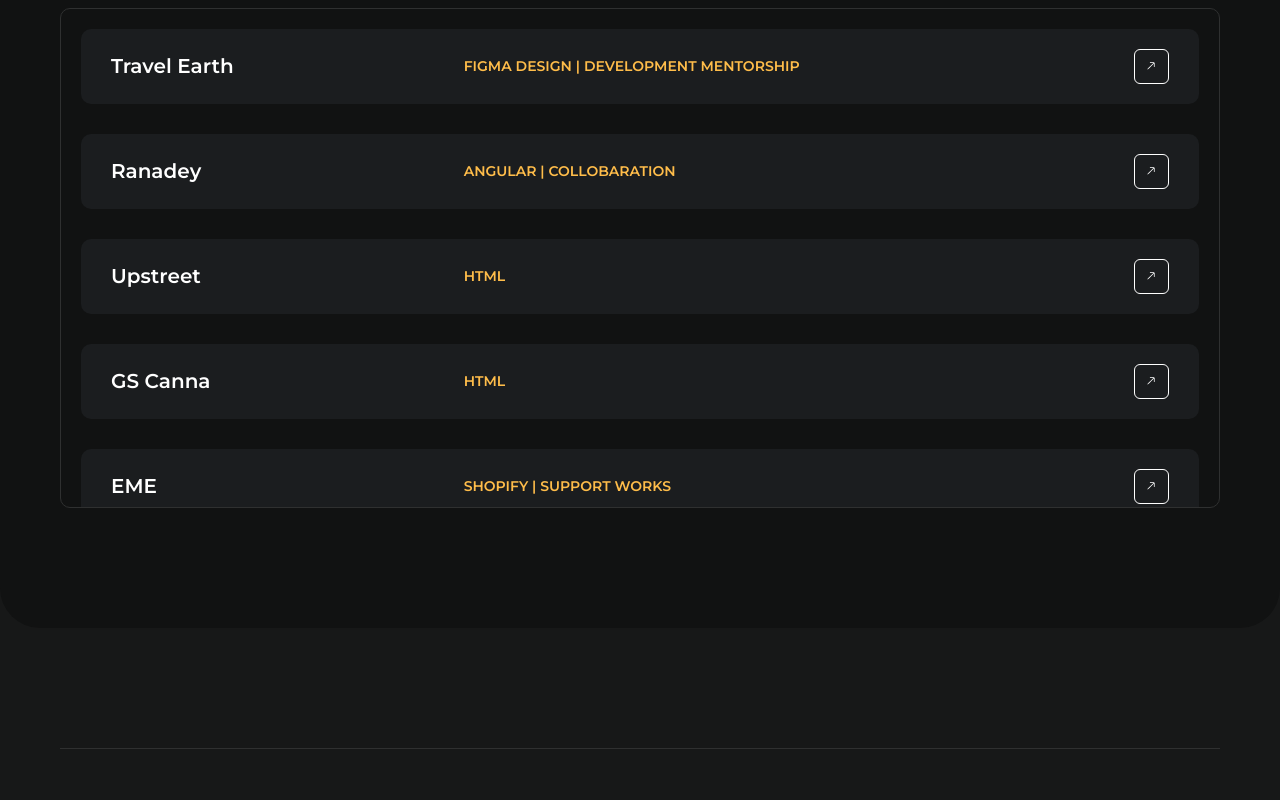
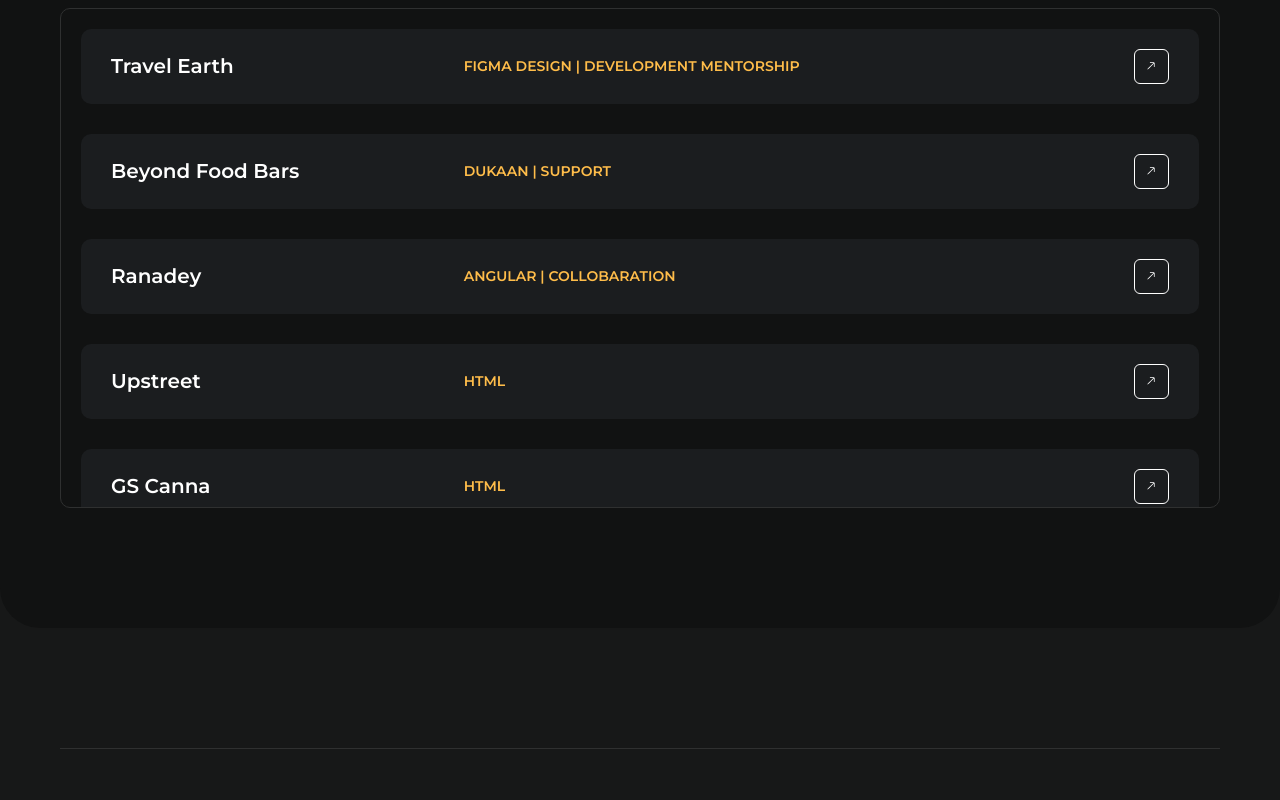
Before and after one commit to Saravanepic/perosnal-website, a Next.js app: page /portfolio in a window 1280 px wide. Shown: the part 3340-4140 px from the top of the page. Built offline with nearby package versions, Linux system fonts and the light colour scheme.

Commit message:
Portfolio List Update 3

```diff
--- a/components/Portfolio.js
+++ b/components/Portfolio.js
@@ -247,6 +247,12 @@
     tag:"Wordpress ",
     url:"https://brilliantprep.com/",
   },
+  {
+    id: 14,
+    name: "ZR-DKA",
+    tag:"Wordpress | Support ",
+    url:"https://zr-dka.com/",
+  },
 
 ]
 const otherprojectsData = [
@@ -255,6 +261,12 @@
     name: "Travel Earth",
     tag:"FIGMA Design | Development Mentorship",
     url:"https://travel.earth/",
+  },
+  {
+    id: 0,
+    name: "Beyond Food Bars",
+    tag:"Dukaan | Support",
+    url:"https://beyondfoodbars.com/",
   },
   {
     id: 1,
```
